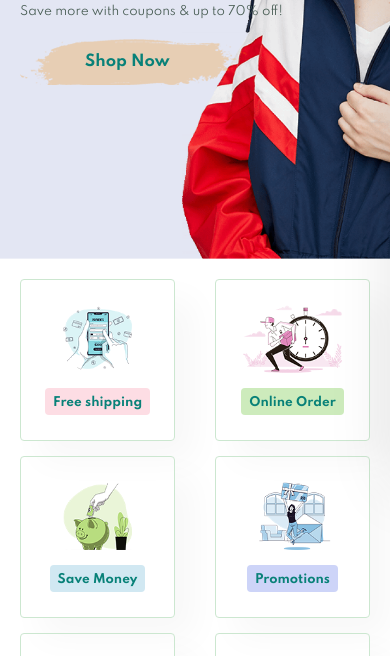
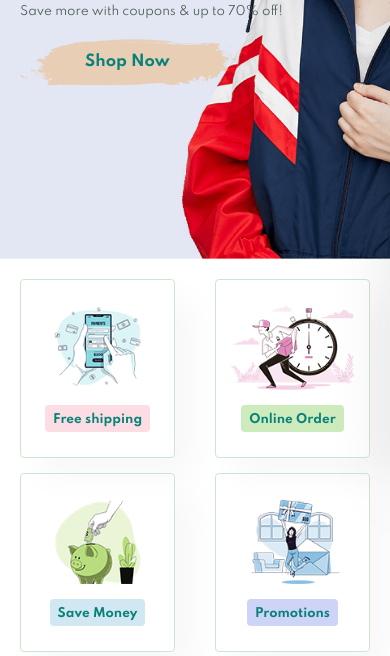
Before and after one commit to TheRakibSheikh/eComarch_Figma, a plain HTML site: page index.html in a window 390 px wide. Shown: the part 397-1053 px from the top of the page. Drawn offline with Linux system fonts and the light colour scheme.

Commit message:
about page compilite

```diff
--- a/style.css
+++ b/style.css
@@ -1020,11 +1020,10 @@ h2{
 	justify-content: space-between;
 }
 
-#feature .fe-box img {
-	width: 80%;
-	margin-bottom: 10px;
+#feature {
+  display: flex;
+	justify-content: space-between;
 }
-
 p {
 	font-size: 12px;
   margin: 8px 0 20px 0;
```
